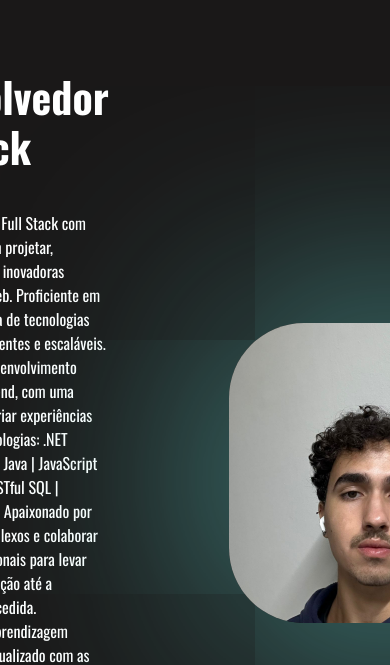
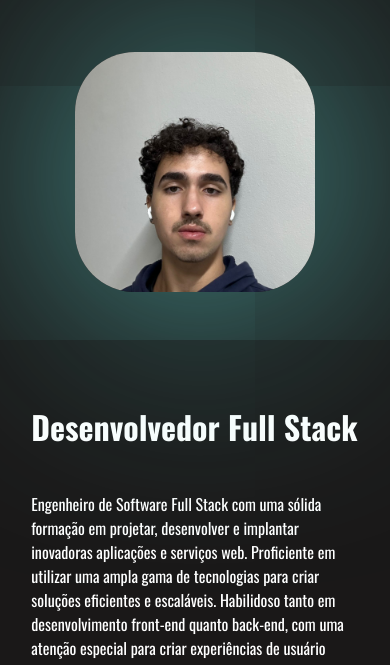
Before and after one commit to caiotbraga/PROJECT-Portfolio, a plain HTML site: page index.html in a window 390 px wide. Shown: the part 169-834 px from the top of the page. Drawn offline with nearby package versions, Linux system fonts and the light colour scheme.

Commit message:
Deixando recursivo

```diff
--- a/style.css
+++ b/style.css
@@ -333,3 +333,38 @@ form .btn-send input[type=submit]:hover{
     box-shadow: 0px 0px 8px var(--c-watercolor);
     transform: scale(1.05);
 }
+
+/*RESPONSIVIDADE */
+
+@media screen and (max-width: 903px){
+
+    /*GENERAL CLASSES*/
+    .top-of-site .flex{
+        flex-direction: column-reverse;
+    }
+
+    .flex{
+        flex-direction: column;
+    }
+
+    /*HEADER*/
+    .menu-desktop, .btn-header{
+        display: none;
+    }
+
+    /*TOP OF THE SITE*/
+
+    section.top-of-site{
+        padding: 20px 8%;
+    }
+
+    .top-of-site h1{
+        font-size: 32px;
+    }
+
+    #me-size img{
+        height: 240px;
+        width: 240px;
+    }
+
+}
```
